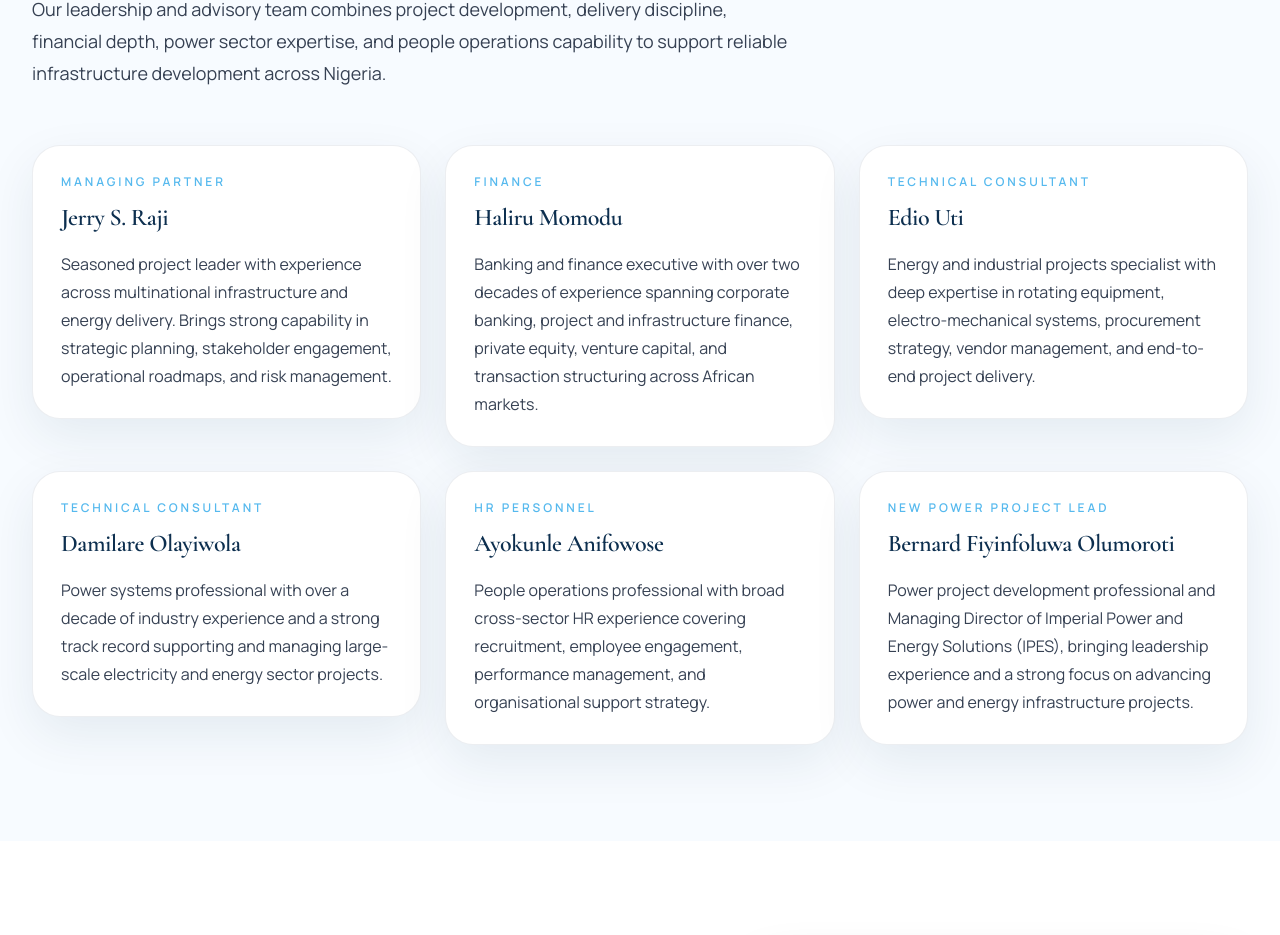
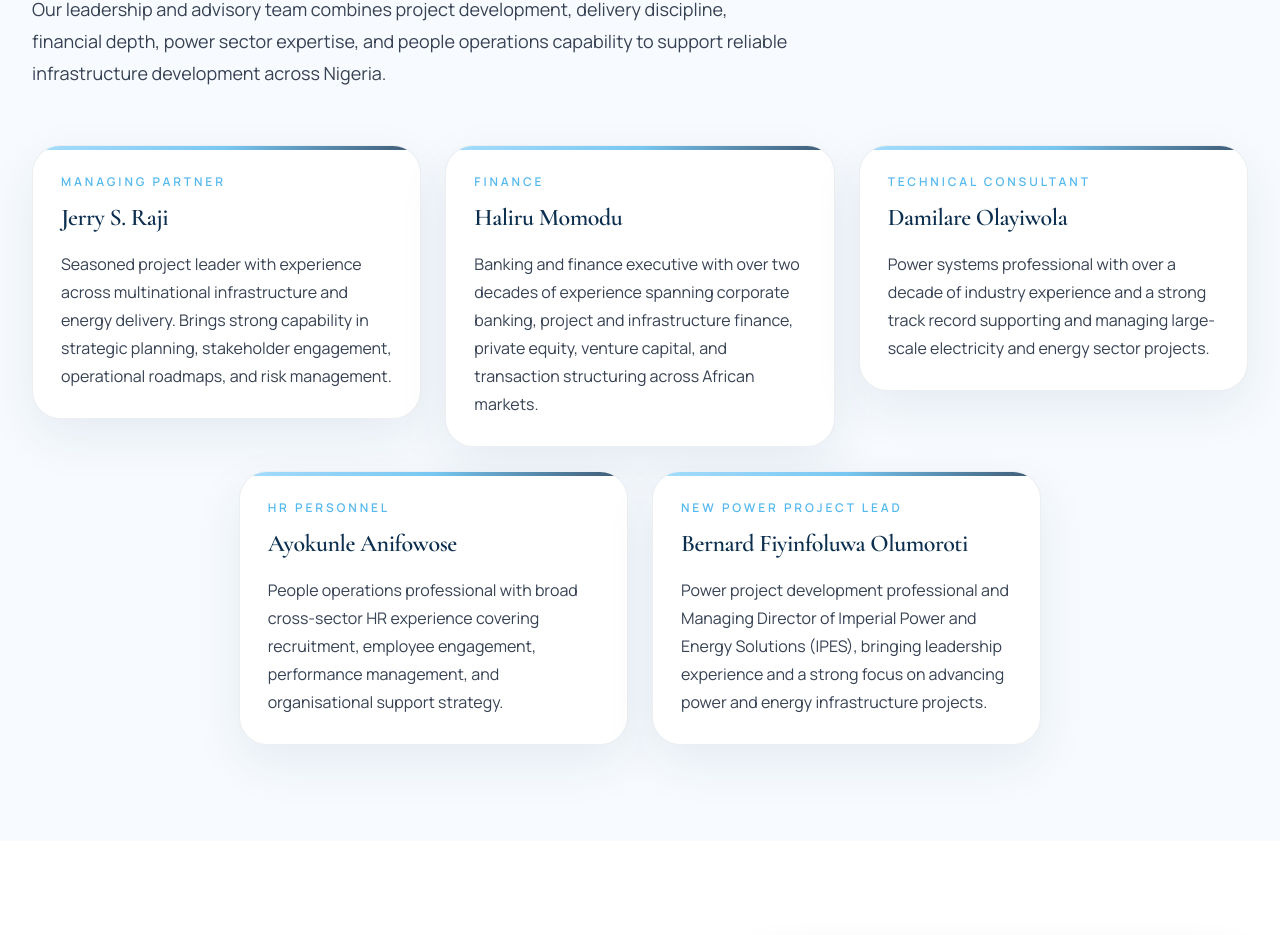
Before and after one commit to lammyfrosh/zareine-energy, a Next.js app: page /about in a window 1280 px wide. Shown: the part 1490-2425 px from the top of the page. Built offline with nearby package versions, Linux system fonts and the light colour scheme.

Commit message:
Update leadership team

```diff
--- a/app/about/page.tsx
+++ b/app/about/page.tsx
@@ -14,12 +14,6 @@ const teamMembers = [
     role: "Finance",
     summary:
       "Banking and finance executive with over two decades of experience spanning corporate banking, project and infrastructure finance, private equity, venture capital, and transaction structuring across African markets.",
-  },
-  {
-    name: "Edio Uti",
-    role: "Technical Consultant",
-    summary:
-      "Energy and industrial projects specialist with deep expertise in rotating equipment, electro-mechanical systems, procurement strategy, vendor management, and end-to-end project delivery.",
   },
   {
     name: "Damilare Olayiwola",
@@ -146,18 +140,27 @@ export default function AboutPage() {
 
             <div className="mt-14 grid gap-6 md:grid-cols-4 xl:grid-cols-6">
               {teamMembers.map((member, index) => {
+                const cardPositionClass =
+                  index === 3
+                    ? "xl:col-start-2"
+                    : index === 4
+                      ? "md:col-start-2 xl:col-start-4"
+                      : "";
+
                 return (
                   <div
                     key={member.name}
-                    className="h-full md:col-span-2 xl:col-span-2"
+                    className={`h-full md:col-span-2 xl:col-span-2 ${cardPositionClass}`}
                   >
                     <Reveal delay={index * 0.05}>
-                      <article className="h-full rounded-[1.75rem] border border-[rgba(13,47,79,0.08)] bg-white p-7 shadow-[0_18px_50px_rgba(13,47,79,0.08)] transition duration-300 hover:-translate-y-1 hover:shadow-[0_22px_65px_rgba(13,47,79,0.12)]">
+                      <article className="group relative h-full overflow-hidden rounded-[1.75rem] border border-[rgba(13,47,79,0.08)] bg-white p-7 shadow-[0_18px_50px_rgba(13,47,79,0.08)] transition duration-300 hover:-translate-y-1.5 hover:shadow-[0_26px_70px_rgba(13,47,79,0.14)]">
+                        <div className="absolute inset-x-0 top-0 h-1 bg-gradient-to-r from-[var(--z-blue)] via-[var(--z-blue-2)] to-[var(--z-navy)] opacity-80 transition-opacity duration-300 group-hover:opacity-100" />
+
                         <p className="text-xs font-semibold uppercase tracking-[0.24em] text-[var(--z-blue-2)]">
                           {member.role}
                         </p>
 
-                        <h3 className="mt-3 text-2xl font-semibold text-[var(--z-navy)]">
+                        <h3 className="mt-3 text-2xl font-semibold tracking-tight text-[var(--z-navy)]">
                           {member.name}
                         </h3>
 
```
